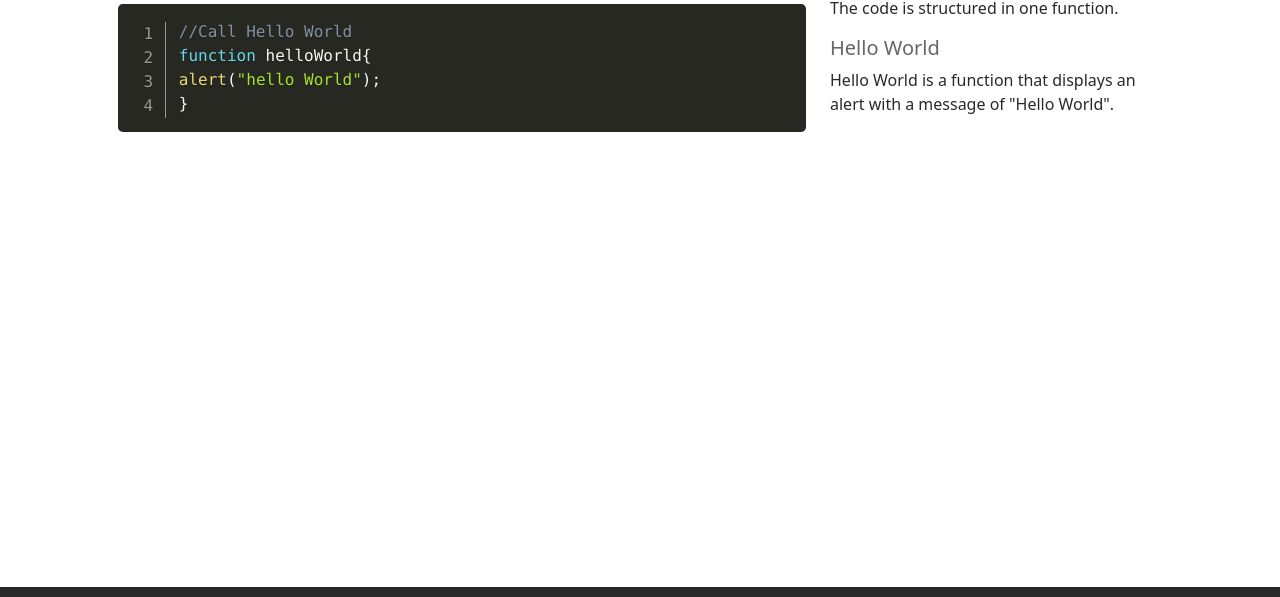
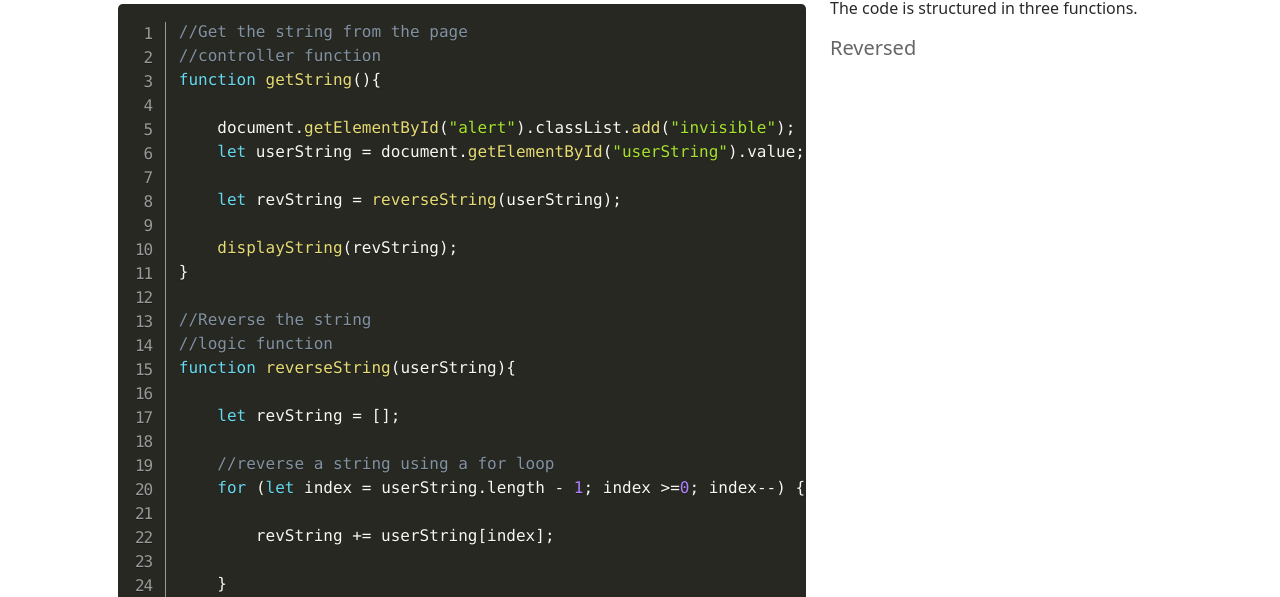
Before and after one commit to denise626/Reversed2022, a plain HTML site: page code.html in a window 1280 px wide. Shown: the part 147-744 px from the top of the page. Drawn offline with nearby package versions, Linux system fonts and the light colour scheme.

Commit message:
initial commit for code html page write up

```diff
--- a/code.html
+++ b/code.html
@@ -63,17 +63,49 @@
         <div class="row row-cols-1 row-cols-lg-2">
             <div class="col-lg-8">
                 <pre class="line-numbers"><code class="language-javascript">
-                    //Call Hello World
-                    function helloWorld{
-                    alert("hello World");
+                    //Get the string from the page
+                    //controller function
+                    function getString(){
+
+                        document.getElementById("alert").classList.add("invisible");
+                        let userString = document.getElementById("userString").value;
+
+                        let revString = reverseString(userString);
+
+                        displayString(revString);
+                    }
+
+                    //Reverse the string
+                    //logic function
+                    function reverseString(userString){
+
+                        let revString = [];
+
+                        //reverse a string using a for loop
+                        for (let index = userString.length - 1; index >=0; index--) {
+
+                            revString += userString[index];
+
+                        }
+                        return revString;
+                    }
+
+                    //Display the reversed string to the user
+                    //view function
+                    function displayString(revString){
+
+                        //write to the page
+                        document.getElementById("msg").innerHTML = `Your string reversed is: ${revString}`;
+                        //show the alert box
+                        document.getElementById("alert").classList.remove("invisible");
                     }
                     </code>
                 </pre>
             </div>
             <div class="col-lg-4">
-                <p>The code is structured in one function.</p>
-                <h5>Hello World</h5>
-                <p>Hello World is a function that displays an alert with a message of "Hello World".</p>
+                <p>The code is structured in three functions.</p>
+                <h5>Reversed</h5>
+                <p></p>
             </div>
         </div>
      </div>
```
Also changed, not shown: app.html (+4 -0 lines).
